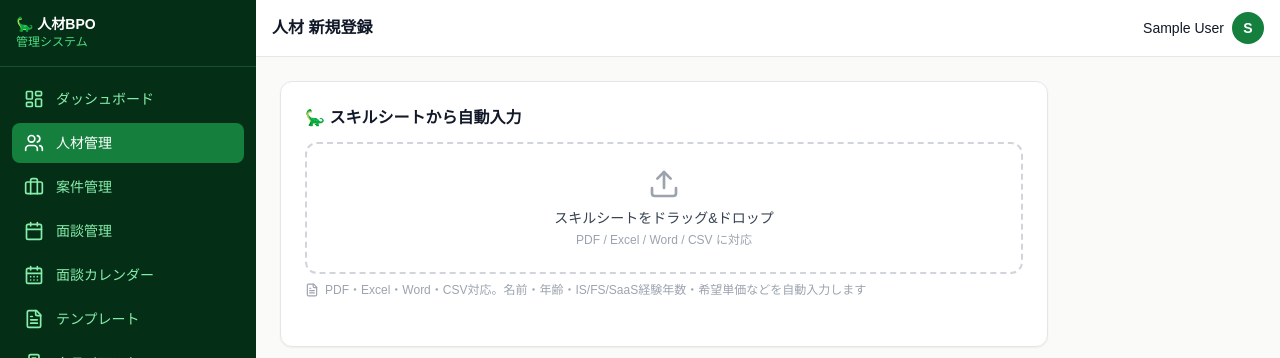
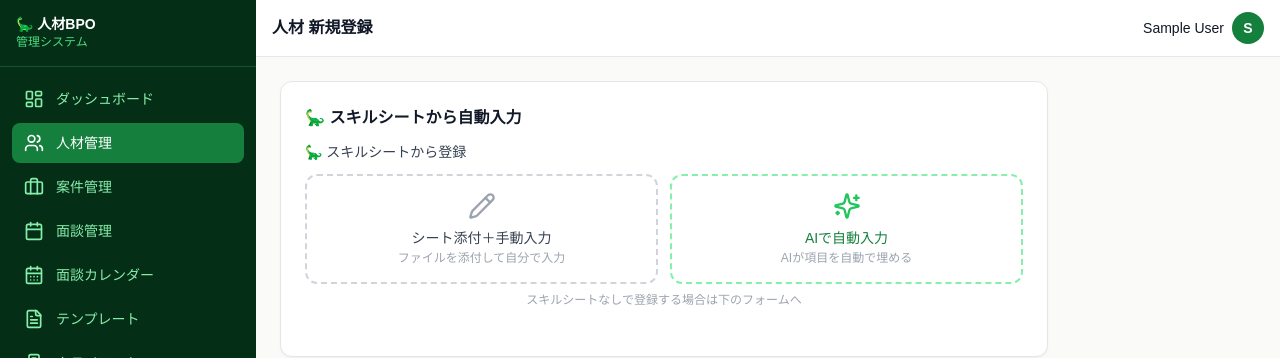
Before and after one commit to yushayusha23/sanukiyui, a Next.js app: page /candidates/new in a window 1280 px wide. Shown: the top 358 px of the page. Built offline with nearby package versions, Linux system fonts and the light colour scheme; no server answers; the database is empty; sample sign-in values are in the browser's storage.

Commit message:
スキルシート登録を手動添付・AI自動入力の2モードに変更

```diff
--- a/src/components/candidates/CandidateForm.tsx
+++ b/src/components/candidates/CandidateForm.tsx
@@ -1,6 +1,6 @@
 'use client'
 
-import { useTransition, useRef } from 'react'
+import { useTransition, useRef, useState } from 'react'
 import Link from 'next/link'
 import { CANDIDATE_STATUS, WORK_STYLE_OPTIONS } from '@/types'
 import { SkillSheetUploader } from './SkillSheetUploader'
@@ -60,11 +60,13 @@ function toDateTimeInputValue(date?: Date | null): string {
 export function CandidateForm({ candidate, action, backHref, clients = [] }: CandidateFormProps) {
   const [pending, startTransition] = useTransition()
   const formRef = useRef<HTMLFormElement>(null)
-
+  const [pendingFile, setPendingFile] = useState<File | null>(null)
 
   function handleSubmit(e: React.FormEvent<HTMLFormElement>) {
     e.preventDefault()
     const formData = new FormData(e.currentTarget)
+    // 手動添付ファイルをformDataに追加（createCandidate側で処理）
+    if (pendingFile) formData.append('skillSheetFile', pendingFile)
     startTransition(() => action(formData))
   }
 
@@ -97,7 +99,7 @@ export function CandidateForm({ candidate, action, backHref, clients = [] }: Can
       {!candidate && (
         <div className="card p-6">
           <h3 className="section-title">🦕 スキルシートから自動入力</h3>
-          <SkillSheetUploader onExtracted={handleExtracted} />
+          <SkillSheetUploader onExtracted={handleExtracted} onFileSelected={(f) => setPendingFile(f)} />
         </div>
       )}
 
--- a/src/components/candidates/SkillSheetUploader.tsx
+++ b/src/components/candidates/SkillSheetUploader.tsx
@@ -1,7 +1,7 @@
 'use client'
 
 import { useState, useRef } from 'react'
-import { Upload, Loader2, CheckCircle, AlertCircle, FileText } from 'lucide-react'
+import { Upload, Loader2, CheckCircle, AlertCircle, FileText, Pencil, Sparkles } from 'lucide-react'
 
 interface ExtractedData {
   name?: string
@@ -19,10 +19,23 @@ interface ExtractedData {
 
 interface SkillSheetUploaderProps {
   onExtracted: (data: ExtractedData) => void
+  onFileSelected?: (file: File) => void // 手動モード用
 }
 
-export function SkillSheetUploader({ onExtracted }: SkillSheetUploaderProps) {
-  const [status, setStatus] = useState<'idle' | 'loading' | 'success' | 'error'>('idle')
+type Mode = 'choice' | 'manual' | 'auto'
+type Status = 'idle' | 'loading' | 'success' | 'error'
+
+const ACCEPTED = '.pdf,.xlsx,.xls,.docx,.doc,.csv,.txt'
+
+function isSupported(filename: string) {
+  const n = filename.toLowerCase()
+  return n.endsWith('.pdf') || n.endsWith('.xlsx') || n.endsWith('.xls') ||
+    n.endsWith('.docx') || n.endsWith('.doc') || n.endsWith('.csv') || n.endsWith('.txt')
+}
+
+export function SkillSheetUploader({ onExtracted, onFileSelected }: SkillSheetUploaderProps) {
+  const [mode, setMode] = useState<Mode>('choice')
+  const [status, setStatus] = useState<Status>('idle')
   const [errorMsg, setErrorMsg] = useState('')
   const [fileName, setFileName] = useState('')
   const [isDragging, setIsDragging] = useState(false)
@@ -30,33 +43,30 @@ export function SkillSheetUploader({ onExtracted }: SkillSheetUploaderProps) {
 
   async function handleFile(file: File) {
     if (!file) return
-    const name = file.name.toLowerCase()
-    const supported = name.endsWith('.pdf') || name.endsWith('.xlsx') || name.endsWith('.xls') ||
-      name.endsWith('.docx') || name.endsWith('.doc') || name.endsWith('.csv') || name.endsWith('.txt')
-    if (!supported) {
+    if (!isSupported(file.name)) {
       setErrorMsg('対応形式: PDF / Excel / Word / CSV')
       setStatus('error')
       return
     }
 
     setFileName(file.name)
+
+    if (mode === 'manual') {
+      // 手動モード: ファイルを親に渡してそのまま完了
+      onFileSelected?.(file)
+      setStatus('success')
+      return
+    }
+
+    // AIモード
     setStatus('loading')
     setErrorMsg('')
-
     const formData = new FormData()
     formData.append('file', file)
-
     try {
-      const res = await fetch('/api/parse-skillsheet', {
-        method: 'POST',
-        body: formData,
-      })
+      const res = await fetch('/api/parse-skillsheet', { method: 'POST', body: formData })
       const json = await res.json()
-
-      if (!res.ok) {
-        throw new Error(json.error || '解析に失敗しました')
-      }
-
+      if (!res.ok) throw new Error(json.error || '解析に失敗しました')
       onExtracted(json.data)
       setStatus('success')
     } catch (err) {
@@ -72,24 +82,67 @@ export function SkillSheetUploader({ onExtracted }: SkillSheetUploaderProps) {
     if (file) handleFile(file)
   }
 
+  // モード選択画面
+  if (mode === 'choice') {
+    return (
+      <div className="mb-6">
+        <p className="text-sm font-medium text-gray-700 mb-3">🦕 スキルシートから登録</p>
+        <div className="grid grid-cols-2 gap-3">
+          <button
+            type="button"
+            onClick={() => setMode('manual')}
+            className="flex flex-col items-center gap-2 p-4 border-2 border-dashed border-gray-300 rounded-xl hover:border-green-400 hover:bg-green-50/50 transition-all text-center"
+          >
+            <Pencil className="w-7 h-7 text-gray-400" />
+            <div>
+              <p className="text-sm font-medium text-gray-700">シート添付＋手動入力</p>
+              <p className="text-xs text-gray-400 mt-0.5">ファイルを添付して自分で入力</p>
+            </div>
+          </button>
+          <button
+            type="button"
+            onClick={() => setMode('auto')}
+            className="flex flex-col items-center gap-2 p-4 border-2 border-dashed border-green-300 rounded-xl hover:border-green-500 hover:bg-green-50 transition-all text-center"
+          >
+            <Sparkles className="w-7 h-7 text-green-500" />
+            <div>
+              <p className="text-sm font-medium text-green-700">AIで自動入力</p>
+              <p className="text-xs text-gray-400 mt-0.5">AIが項目を自動で埋める</p>
+            </div>
+          </button>
+        </div>
+        <p className="text-xs text-gray-400 mt-2 text-center">スキルシートなしで登録する場合は下のフォームへ</p>
+      </div>
+    )
+  }
+
+  // ファイルアップロード画面（手動 or AI）
   return (
     <div className="mb-6">
+      <div className="flex items-center gap-2 mb-2">
+        <button type="button" onClick={() => { setMode('choice'); setStatus('idle') }} className="text-xs text-gray-400 hover:text-gray-600">← 戻る</button>
+        <p className="text-sm font-medium text-gray-700">
+          {mode === 'manual' ? '📎 シート添付（手動入力）' : '✨ AIで自動入力'}
+        </p>
+      </div>
+
       <div
         onDragOver={(e) => { e.preventDefault(); setIsDragging(true) }}
         onDragLeave={() => setIsDragging(false)}
         onDrop={onDrop}
-        onClick={() => inputRef.current?.click()}
+        onClick={() => status !== 'loading' && inputRef.current?.click()}
         className={`
           border-2 border-dashed rounded-xl p-6 text-center cursor-pointer transition-all
           ${isDragging ? 'border-green-500 bg-green-50' : 'border-gray-300 hover:border-green-400 hover:bg-green-50/50'}
           ${status === 'success' ? 'border-green-400 bg-green-50' : ''}
           ${status === 'error' ? 'border-red-300 bg-red-50' : ''}
+          ${status === 'loading' ? 'cursor-not-allowed' : ''}
         `}
       >
         <input
           ref={inputRef}
           type="file"
-          accept=".pdf,.xlsx,.xls,.docx,.doc,.csv,.txt"
+          accept={ACCEPTED}
           className="hidden"
           onChange={(e) => { const f = e.target.files?.[0]; if (f) handleFile(f) }}
         />
@@ -97,15 +150,16 @@ export function SkillSheetUploader({ onExtracted }: SkillSheetUploaderProps) {
         {status === 'idle' && (
           <>
             <Upload className="w-8 h-8 text-gray-400 mx-auto mb-2" />
-            <p className="text-sm font-medium text-gray-700">スキルシートをドラッグ&ドロップ</p>
-            <p className="text-xs text-gray-400 mt-1">PDF / Excel / Word / CSV に対応</p>
+            <p className="text-sm font-medium text-gray-700">ドラッグ&ドロップ</p>
+            <p className="text-xs text-gray-400 mt-1">またはタップしてファイルを選択</p>
+            <p className="text-xs text-gray-300 mt-1">PDF / Excel / Word / CSV</p>
           </>
         )}
 
         {status === 'loading' && (
           <>
             <Loader2 className="w-8 h-8 text-green-500 mx-auto mb-2 animate-spin" />
-            <p className="text-sm font-medium text-gray-700">解析中...</p>
+            <p className="text-sm font-medium text-gray-700">AI解析中...</p>
             <p className="text-xs text-gray-400 mt-1">{fileName}</p>
           </>
         )}
@@ -113,9 +167,11 @@ export function SkillSheetUploader({ onExtracted }: SkillSheetUploaderProps) {
         {status === 'success' && (
           <>
             <CheckCircle className="w-8 h-8 text-green-500 mx-auto mb-2" />
-            <p className="text-sm font-medium text-green-700">解析完了！フォームに自動入力しました</p>
+            <p className="text-sm font-medium text-green-700">
+              {mode === 'manual' ? 'ファイルを添付しました' : '解析完了！フォームに自動入力しました'}
+            </p>
             <p className="text-xs text-gray-400 mt-1">{fileName}</p>
-            <p className="text-xs text-green-600 mt-2">別のファイルを読み込む場合はクリック</p>
+            <p className="text-xs text-green-600 mt-2">別のファイルに変更する場合はタップ</p>
           </>
         )}
 
@@ -123,17 +179,15 @@ export function SkillSheetUploader({ onExtracted }: SkillSheetUploaderProps) {
           <>
             <AlertCircle className="w-8 h-8 text-red-400 mx-auto mb-2" />
             <p className="text-sm font-medium text-red-600">{errorMsg}</p>
-            <p className="text-xs text-gray-400 mt-1">クリックして再試行</p>
+            <p className="text-xs text-gray-400 mt-1">タップして再試行</p>
           </>
         )}
       </div>
 
-      {status === 'idle' && (
+      {status === 'idle' && mode === 'manual' && (
         <div className="flex items-center gap-1.5 mt-2">
           <FileText className="w-3.5 h-3.5 text-gray-400" />
-          <p className="text-xs text-gray-400">
-            PDF・Excel・Word・CSV対応。名前・年齢・IS/FS/SaaS経験年数・希望単価などを自動入力します
-          </p>
+          <p className="text-xs text-gray-400">ファイルを添付して下のフォームに手動で入力してください</p>
         </div>
       )}
     </div>
--- a/src/lib/actions/candidates.ts
+++ b/src/lib/actions/candidates.ts
@@ -5,6 +5,8 @@ import { redirect } from 'next/navigation'
 import { prisma } from '../prisma'
 import { getServerSession } from 'next-auth'
 import { authOptions } from '../auth'
+import { writeFile, mkdir } from 'fs/promises'
+import path from 'path'
 
 async function requireAuth() {
   const session = await getServerSession(authOptions)
@@ -48,6 +50,28 @@ export async function createCandidate(formData: FormData) {
       freeSkillNote: data.freeSkillNote,
     },
   })
+
+  // 手動添付ファイルがあれば保存
+  const skillSheetFile = formData.get('skillSheetFile') as File | null
+  if (skillSheetFile && skillSheetFile.size > 0) {
+    try {
+      const uploadDir = path.join(process.cwd(), 'public', 'uploads', candidate.id)
+      await mkdir(uploadDir, { recursive: true })
+      const bytes = await skillSheetFile.arrayBuffer()
+      const filePath = path.join(uploadDir, skillSheetFile.name)
+      await writeFile(filePath, Buffer.from(bytes))
+      await prisma.candidateDocument.create({
+        data: {
+          candidateId: candidate.id,
+          fileName: skillSheetFile.name,
+          filePath: `/uploads/${candidate.id}/${skillSheetFile.name}`,
+          fileType: skillSheetFile.name.split('.').pop() || 'pdf',
+        },
+      })
+    } catch (e) {
+      console.error('[File Upload Error]', e)
+    }
+  }
 
   revalidatePath('/candidates')
   redirect(`/candidates/${candidate.id}`)
```
